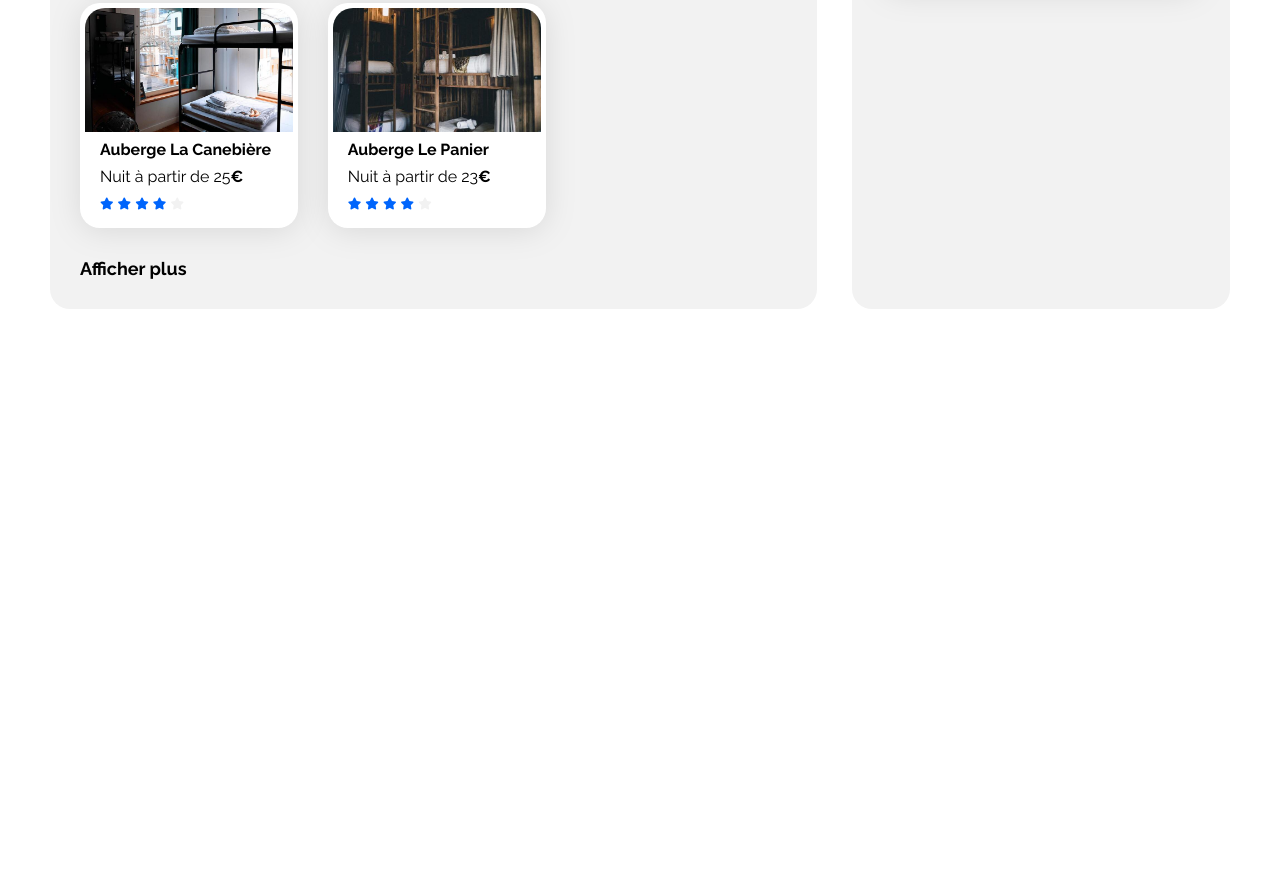
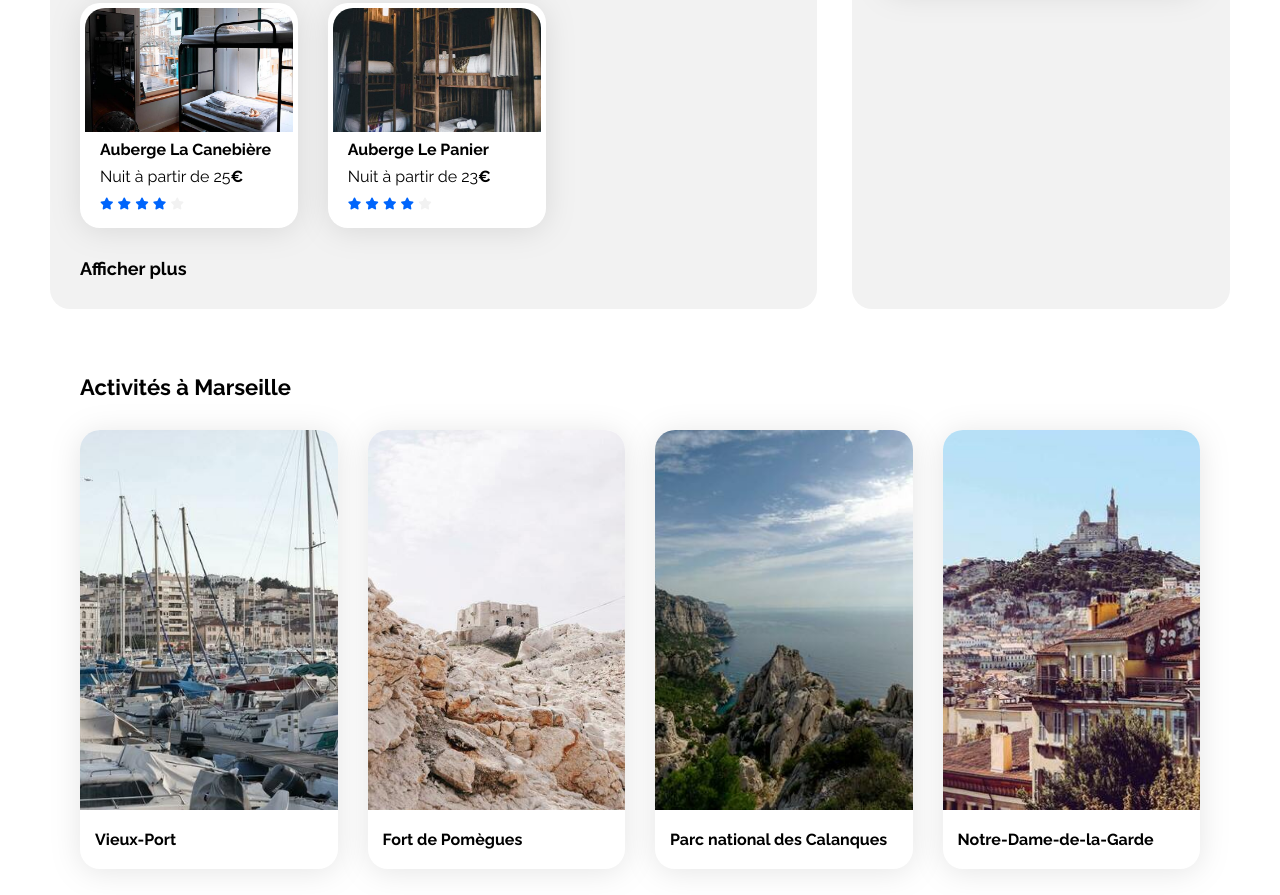
Before and after one commit to jonathan-mory/OC-DeveloppeurWeb-Projet1, a plain HTML site: page index.html in a window 1280 px wide. Shown: the part 1020-1915 px from the top of the page. Before the commit the page ends 1329 px from the top, so only its background shows below. Drawn offline with Linux system fonts and the light colour scheme.

Commit message:
Etape 8 : Ajout de la section Activités

```diff
--- a/css/style.css
+++ b/css/style.css
@@ -344,8 +344,41 @@ header li:hover {
     margin-bottom: 5px;
 }
 
+/****** Activités ***********/
 
+.activites {
+    margin-top: 35px;
+    padding: 30px;
+}
 
+.activites h2 {
+    margin-bottom: 30px;
+}
+
+.activites-cards {
+    display: flex;
+    gap: 30px;
+}
+
+.activites-cards .card {
+    padding: 0;
+}
+
+.activites-cards a {
+    width: 25%;
+}
+
+.activites-cards img {
+    width: 100%;
+    height: 380px;
+    border-top-left-radius: 20px;
+    border-top-right-radius: 20px;
+}
+
+.activites-cards .card-title {
+    margin: -4px;
+    padding: 20px 19px 20px 19px;
+}
 
 /* Le code ci-dessous correspond à la version responsive uniquement */
 
--- a/index.html
+++ b/index.html
@@ -35,7 +35,7 @@
     <div class="main-container">
         <main>
             <!-- Etape 4 : Ajout du formulaire de recherche  -->
-             <div id="info-group">
+            <div id="info-group">
                 <div id="headline">
                     <h1 class="section-title">Trouvez votre hébergement pour des vacances de rêve</h1>
                     <p class="p-style">En plein centre-ville ou en pleine nature</p>
@@ -78,7 +78,7 @@
                     <span class="p-style">Plus de 500 logements sont disponibles dans cette ville</span>
                 </div>
             <!-- Fin Etape 5 : Ajout de la partie Filtres -->
-             </div>
+            </div>
             <div class="hebergements-and-populaires">
             <!-- Etape 6 et 7 : Ajout de la section Hébergements -->
                 <section class="hebergements">
@@ -256,6 +256,35 @@
                     </div>
                 </section>
             </div>
+            <section class="activites">
+                <h2 class="section-title">Activités à Marseille</h2>
+                <div class="activites-cards">
+                    <a href="#">
+                        <article class="card">
+                            <img src="./images/activites/reno-laithienne.jpg" alt="Image du vieux port de Marseille">
+                            <h3 class="card-title">Vieux-Port</h3>
+                        </article>
+                    </a>
+                    <a href="#">
+                        <article class="card">
+                            <img src="./images/activites/paul-hermann.jpg" alt="Image du Fort de Pomègues">
+                            <h3 class="card-title">Fort de Pomègues</h3>
+                        </article>
+                    </a>
+                    <a href="#">
+                        <article class="card">
+                            <img src="./images/activites/kilyan-sockalingum.jpg" alt="Image du parc national des Calanques">
+                            <h3 class="card-title">Parc national des Calanques</h3>
+                        </article>
+                    </a>
+                    <a href="#">
+                        <article class="card">
+                            <img src="./images/activites/florian-wehde.jpg" alt="Image de la cathédrale Notre-Dame-de-la-Garde à Marseille">
+                            <h3 class="card-title">Notre-Dame-de-la-Garde</h3>
+                        </article>
+                    </a>
+                </div>
+            </section>
         </main>
         <footer></footer>
     </div>
```
